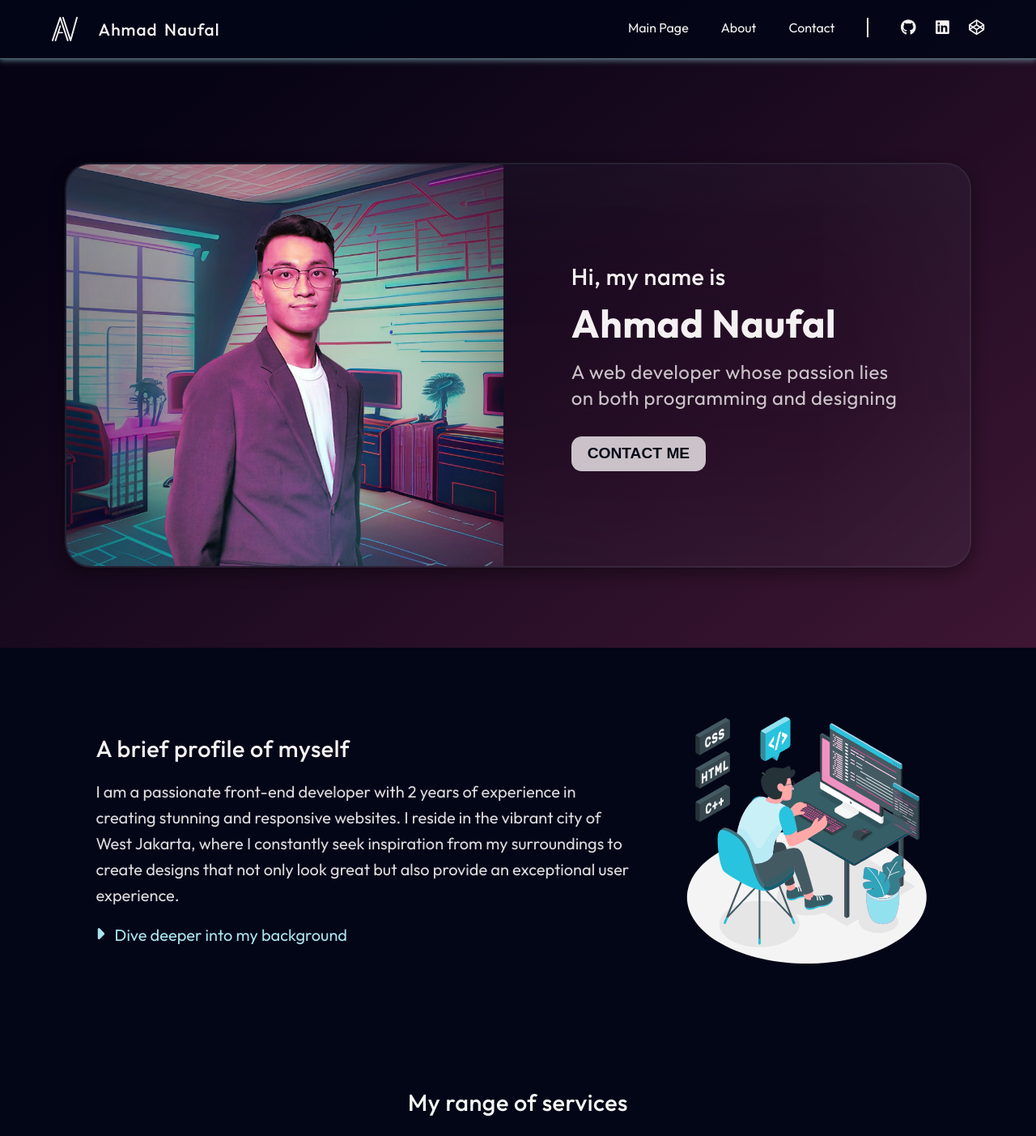
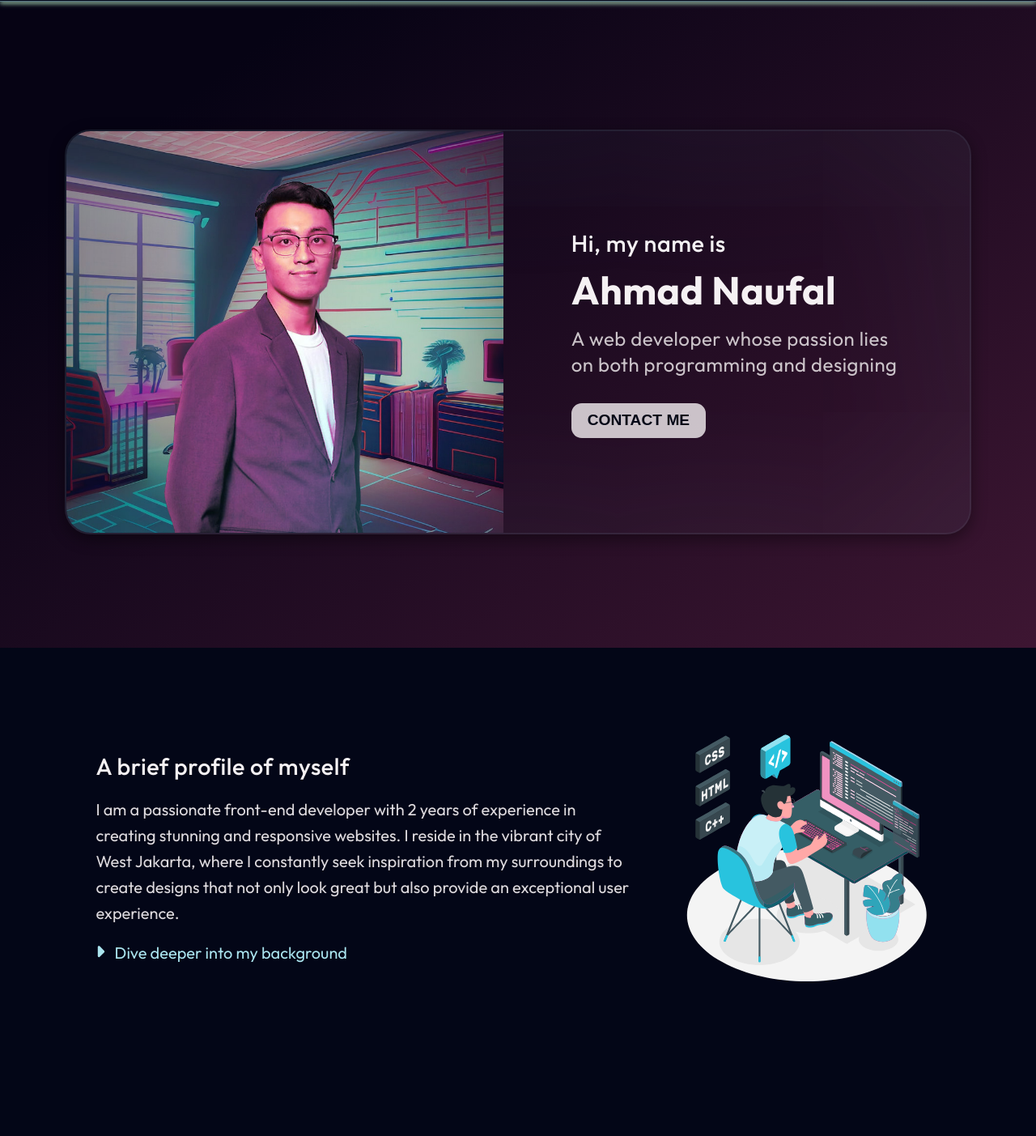
Before and after one commit to ahmadnaufal-f/ahmadnaufal-site, a Next.js app: page / in a window 1280 px wide. Shown: the top 1403 px of the page at 81% size. Built offline with nearby package versions, Linux system fonts and the light colour scheme.

Commit message:
fix(navbar): fix navbar
fix

```diff
--- a/package.json
+++ b/package.json
@@ -6,7 +6,8 @@
         "dev": "next dev",
         "build": "next build",
         "start": "next start",
-    "lint": "next lint"
+        "lint": "next lint",
+        "deploy": "next build && firebase deploy"
     },
     "dependencies": {
         "@fortawesome/fontawesome-svg-core": "^6.4.2",
--- a/src/app/globals.css
+++ b/src/app/globals.css
@@ -49,5 +49,5 @@ button:active {
 }
 
 section {
-    padding-block: 4rem;
+    padding-block: 6rem;
 }
--- a/src/app/layout.tsx
+++ b/src/app/layout.tsx
@@ -9,6 +9,7 @@ config.autoAddCss = false
 import type { Metadata } from "next"
 import { Outfit } from "next/font/google"
 import Header from "@/container/header/header"
+import Background from "@/components/background/background"
 
 const outfit = Outfit({ subsets: ["latin"] })
 
@@ -21,6 +22,7 @@ export default function RootLayout({ children }: { children: React.ReactNode })
     return (
         <html lang="en">
             <body className={outfit.className}>
+                <Background />
                 <Header />
                 {children}
             </body>
--- a/src/app/page.tsx
+++ b/src/app/page.tsx
@@ -1,4 +1,3 @@
-import Background from "@/components/background/background"
 import About from "@/container/about/about"
 import Hero from "@/container/hero/hero"
 import Portfolio from "@/container/portfolio/portfolio"
@@ -8,7 +7,6 @@ export default function Home() {
     return (
         <main>
             <Hero />
-            <Background />
             <About />
             <Services />
             <Portfolio />
--- a/src/container/header/header.scss
+++ b/src/container/header/header.scss
@@ -27,10 +27,18 @@ $light-blue-lighter: color.change($light-blue, $lightness: 100%);
     background-color: $background-black-transparent;
     padding: 1.25rem 4rem;
     justify-content: space-between;
-    position: relative;
     z-index: 22;
     border-bottom: 1px solid $light-blue-transparent;
     box-shadow: 0 3px 4px 0 $light-blue-transparent-2, 0 3px 8px 0 $light-blue-transparent-2;
+    position: fixed;
+    top: 0;
+    left: 0;
+    right: 0;
+    width: 100%;
+
+    @media screen and (max-width: 768px) {
+        padding: 1.25rem 2rem;
+    }
 }
 
 .navbar-logo {
@@ -228,3 +236,14 @@ $light-blue-lighter: color.change($light-blue, $lightness: 100%);
         transition: width 0.5s 0.3s;
     }
 }
+
+.progress-bar {
+    position: fixed;
+    top: 71px;
+    left: 0;
+    right: 0;
+    height: 2px;
+    box-shadow: 0 2px 5px 0 hsl(103, 67%, 80%);
+    z-index: 20;
+    transform-origin: 0%;
+}
--- a/src/container/header/header.tsx
+++ b/src/container/header/header.tsx
@@ -1,40 +1,63 @@
-'use client'
+"use client"
 
-import React, { useState } from 'react'
-import Headroom from 'react-headroom'
-import Image from 'next/image'
-import { FontAwesomeIcon } from '@fortawesome/react-fontawesome'
-import { faGithub, faCodepen, faLinkedin } from '@fortawesome/free-brands-svg-icons'
-import './header.scss'
+import React, { useState, useEffect } from "react"
+import Image from "next/image"
+import { FontAwesomeIcon } from "@fortawesome/react-fontawesome"
+import { faGithub, faCodepen, faLinkedin } from "@fortawesome/free-brands-svg-icons"
+import "./header.scss"
+import { motion, useScroll } from "framer-motion"
 
 function Header() {
     const [expanded, setExpanded] = useState(false)
+    const [prevScrollPos, setPrevScrollPos] = useState(0)
+    const [visible, setVisible] = useState(true)
+    const { scrollYProgress } = useScroll()
 
     const onToggleFunction = () => {
-        const burger = document.getElementById('hamburger') || null
+        const burger = document.getElementById("hamburger") || null
 
         if (!expanded) {
             setExpanded(true)
-            burger?.classList.add('is-active')
-            document.body.style.overflow = 'hidden'
+            burger?.classList.add("is-active")
+            document.body.style.overflow = "hidden"
         } else {
             setExpanded(false)
-            burger?.classList.remove('is-active')
-            document.body.style.overflow = 'auto'
+            burger?.classList.remove("is-active")
+            document.body.style.overflow = "auto"
         }
     }
 
     const linkProps = {
-        className: 'nav-link-socmed',
-        'data-is-icon': 'true',
-        rel: 'noreferrer',
-        target: '_blank',
+        className: "nav-link-socmed",
+        "data-is-icon": "true",
+        rel: "noreferrer",
+        target: "_blank",
     }
+
+    const handleScroll = () => {
+        const currentScrollPos = window.scrollY
+        setVisible(prevScrollPos > currentScrollPos)
+        setPrevScrollPos(currentScrollPos)
+    }
+
+    useEffect(() => {
+        window.addEventListener("scroll", handleScroll)
+        return () => {
+            window.removeEventListener("scroll", handleScroll)
+        }
+        // eslint-disable-next-line react-hooks/exhaustive-deps
+    }, [prevScrollPos])
 
     return (
         <>
             {/* eslint-disable-next-line jsx-a11y/role-supports-aria-props */}
-            <nav className="navbar navbar-expand-md navbar-dark d-flex" aria-expanded={expanded}>
+            <motion.nav
+                className="navbar navbar-expand-md navbar-dark d-flex"
+                aria-expanded={expanded}
+                initial={{ y: 0 }}
+                animate={{ y: visible ? 0 : -71 }}
+                transition={{ duration: 0.2 }}
+            >
                 <div className="navbar-logo">
                     <Image src="/assets/images/icon.svg" alt="logo" width={32} height={32} />
                     <div className="logo-text">
@@ -77,7 +100,8 @@ function Header() {
                         </div>
                     </div>
                 </div>
-            </nav>
+                <motion.div className="progress-bar" style={{ scaleX: scrollYProgress }} />
+            </motion.nav>
         </>
     )
 }
--- a/src/container/hero/hero.scss
+++ b/src/container/hero/hero.scss
@@ -8,7 +8,7 @@ $blue: hsl(189, 94%, 67%);
 
 .heroContainer {
     width: 100%;
-    height: calc(100vh - 75px);
+    height: 100%;
     display: grid;
     place-items: center;
 }
@@ -76,11 +76,12 @@ $blue: hsl(189, 94%, 67%);
             }
 
             & h1 {
-                font-size: 2rem;
+                font-size: 2.2rem;
             }
 
             & h3 {
                 font-size: 1rem;
+                line-height: 1.4rem;
             }
         }
 
--- a/src/container/services/services.scss
+++ b/src/container/services/services.scss
@@ -117,20 +117,22 @@ $header-height: 45px;
             }
 
             & h3 {
-                font-size: 1.4rem;
+                font-size: 1.1rem;
                 font-weight: 600;
                 text-overflow: clip;
                 word-wrap: none;
                 text-align: start;
                 margin: 0;
                 margin-inline-start: calc(var(--accordion-padding) + 0.5rem);
+            }
 
-                @media screen and (min-width: 768px) {
+            @media screen and (min-width: 768px) {
+                & h3 {
+                    font-size: 1.4rem;
                     opacity: 0;
                     visibility: visible;
                     transform: translateX(1rem);
                     transition: all 0.1s;
-                    font-size: 1.2rem;
                 }
             }
         }
@@ -187,6 +189,7 @@ $header-height: 45px;
             @media screen and (max-width: 1024px) {
                 padding: 0.5rem 1.5rem 1.5rem;
                 font-size: 0.9rem;
+                gap: 0.5rem;
             }
 
             & .accordion__pic {
--- a/src/container/services/services.tsx
+++ b/src/container/services/services.tsx
@@ -4,8 +4,8 @@ import React, { useState, useEffect } from "react"
 import { FontAwesomeIcon } from "@fortawesome/react-fontawesome"
 import { faUser, faBuilding, faShoppingCart, faChartLine, faMobileAlt } from "@fortawesome/free-solid-svg-icons"
 import "./services.scss"
-import Image from "next/image"
 import { ReactSVG } from "react-svg"
+import { motion } from "framer-motion"
 
 type itemProps = {
     title: string
@@ -120,7 +120,15 @@ function Services() {
             <div className="accordion">
                 {items.map((item, index) => {
                     return (
-                        <div className="accordion__item " key={index} data-index={index} onClick={() => buttonClickHandler(index)}>
+                        <motion.div
+                            className="accordion__item "
+                            key={item.title}
+                            data-index={index}
+                            onClick={() => buttonClickHandler(index)}
+                            initial={{ opacity: 0, x: 50 }}
+                            animate={{ opacity: 1, x: 0 }}
+                            transition={{ duration: 0.3, delay: 0.2 + 0.1 * index }}
+                        >
                             <button className="accordion__heading" aria-expanded={index === activeIndex} aria-controls={`panel${index}-content`}>
                                 <div className="accordion__icon">
                                     <FontAwesomeIcon icon={item.icon} />
@@ -133,7 +141,7 @@ function Services() {
                                     <ReactSVG src={item.pic} />
                                 </div>
                             </div>
-                        </div>
+                        </motion.div>
                     )
                 })}
             </div>
```
Lines whose indentation alone changed are shown as unchanged.
